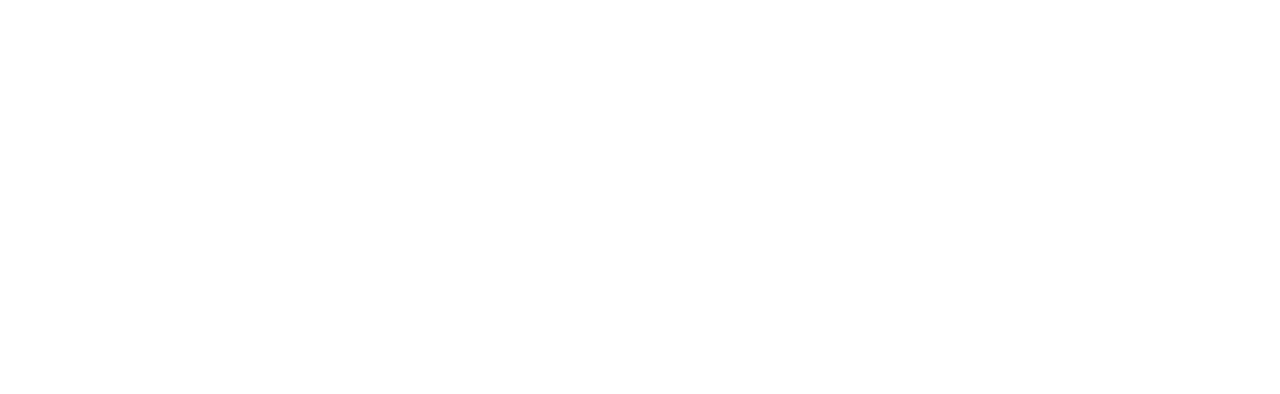
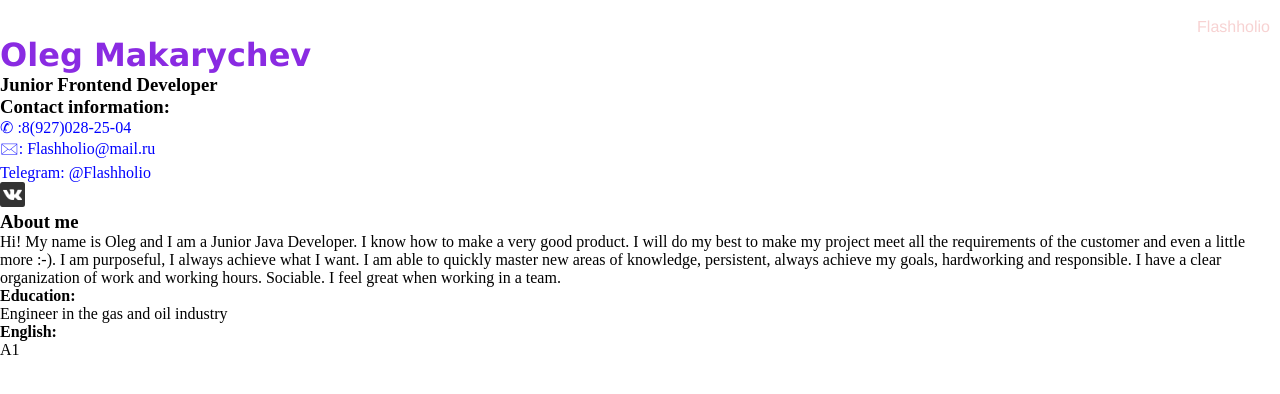
Before and after one commit to Flashholio/New-Folder, a plain HTML site: page index.html in a window 1280 px wide. Drawn offline with Linux system fonts and the light colour scheme.

Commit message:
init: правки по разметке в index ver10.html

```diff
--- a/index.html
+++ b/index.html
@@ -4,11 +4,61 @@
     <meta charset="UTF-8">
     <meta http-equiv="X-UA-Compatible" content="IE=edge">
     <meta name="viewport" content="width=device-width, initial-scale=1.0">
-    <title>cv</title>
-    <link rel="stylesheet" href="style.css"
-    <link rel="icon" href="assets/favicon.ico">
+    <title>CV Makarychev O.V.(@Flashholio)</title>
+    <link rel="stylesheet" href="style.css">
+    <link rel="icon" href="assets/favicon/favicon.ico">
+    <img src=""> <!---сюда загрузи картинку для фона потом-->
 </head>
-<body>
+    <body>
+    <header div class="container"></div></header>
+    <div class="main"><div class="container"></div>
+    <footer><div class="container"></div></footer>
+    <header>
+        <div class="container">
+            <label class="nam">Flashholio</label><!--удалить?????-->
+        </div>
+    </header>
+        <main>
+            <h1 class="name">Oleg Makarychev</h1>
+            <h3 class="prof">Junior Frontend Developer</h3>
+            <h3 class="inf">Contact information:</h3>
+                <ul>
+                    <li class="contakt"><!--Найди как поставить для всего этого иконки как VK-->
+                        <p>&#9990 :8(927)028-25-04</p>
+                        <p>&#128386: Flashholio@mail.ru</p>
+                        <p>Telegram: @Flashholio</p>
+                        <a href="https://vk.com/id77175178" class="site" target="_blank"><img src="assets/img/vk.png" width="25px" height="25px"></a>
+                    </li>
+                </ul>
+            <h3 class="am">About me</h3>
+            <div class="text">
+                <a>
+                    Hi! My name is Oleg and I am a Junior Java Developer.
+                    I know how to make a very good product.
+                    I will do my best to make my project meet all the requirements of the customer and even a little more :-).
+                    I am purposeful, I always achieve what I want.
+                    I am able to quickly master new areas of knowledge, persistent, always achieve my goals, hardworking and responsible.
+                    I have a clear organization of work and working hours. Sociable.
+                    I feel great when working in a team.
+                </a>
+            </div>
+            <div class="ed">
+                <h4>Education:</h4>
+                <p class="edu">
+                    <ul>
+                        <p>Engineer in the gas and oil industry</p>
+                    </ul>
+                </p>
+            </div>
+            <div class="en">
+                <h4>English:</h4>
+                <p class="enu">
+                    <ul>
+                        <p>A1</p>
+                    </ul>
+                </p>
+            </div>
+        </main>
 
-</body>
+    </body>
 </html>
--- a/style.css
+++ b/style.css
@@ -0,0 +1,35 @@
+@font-face {
+    font-family: 'Marvel-Regular';
+    src: url("assets/fonts/Marvel-Regular.ttf");
+    font-weight: 300;
+  }
+  * {
+    box-sizing: border-box;
+  }
+  * {
+    margin: 0;
+    padding: 0;
+    }
+  .container {
+    width: 100%;
+    padding: 0 10px;
+    margin: 0 auto;
+  }
+  .logo {
+    float: left;
+  }
+  .name {
+    float: left;
+    width: 100%;
+    font-family:'Lucida Sans', 'Lucida Sans Regular', 'Lucida Grande', 'Lucida Sans Unicode', Geneva, Verdana, sans-serif;
+    color: blueviolet;
+  }
+  .nam {
+    float: right;
+    font-family: 'Franklin Gothic Medium', 'Arial Narrow', Arial, sans-serif;
+    font-style:inherit;
+    color: rgba(245, 199, 199, 0.795);
+  }
+  .contakt {
+    color: blue;
+  }
```
Also changed, not shown: assets/favicon/favicon.ico (added), assets/fonts/Marvel-Regular.ttf (added), assets/img/3.jpg (added), assets/img/vk.png (added).
